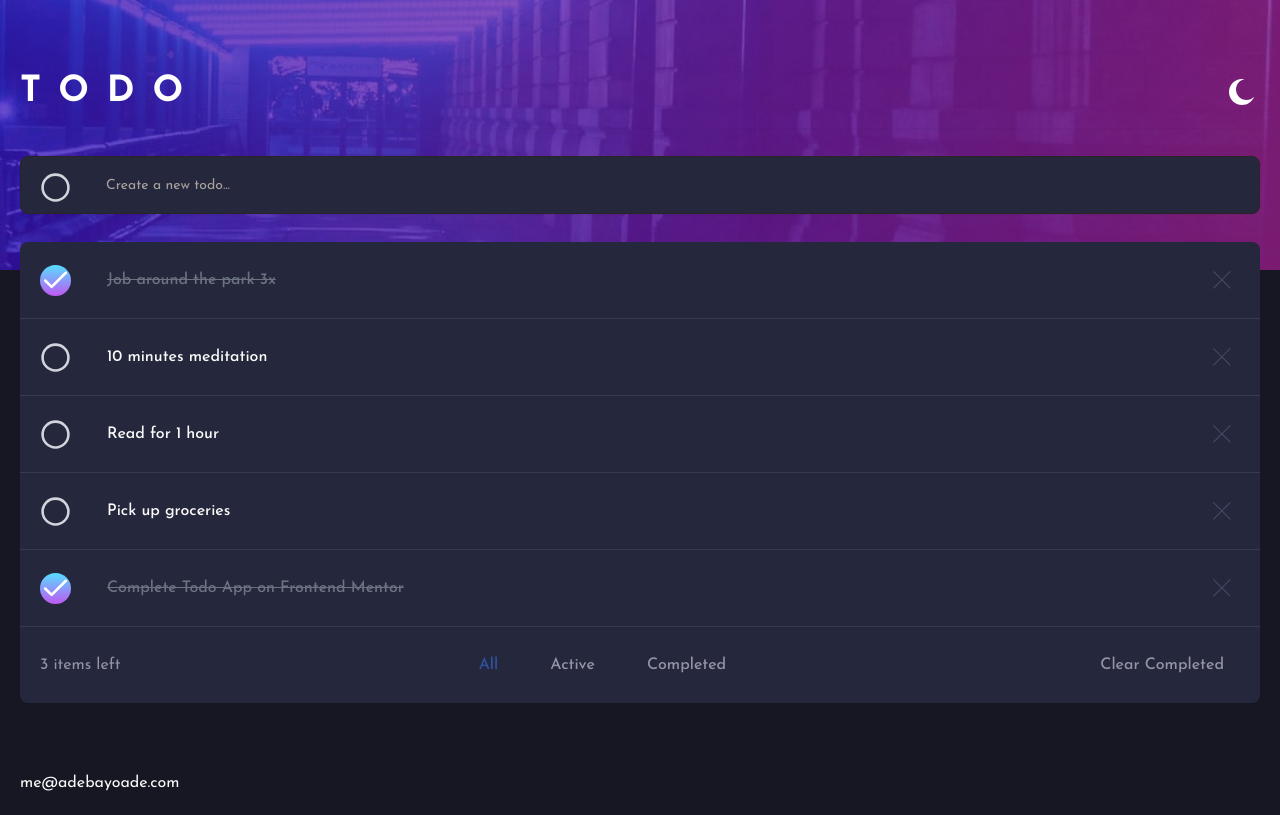
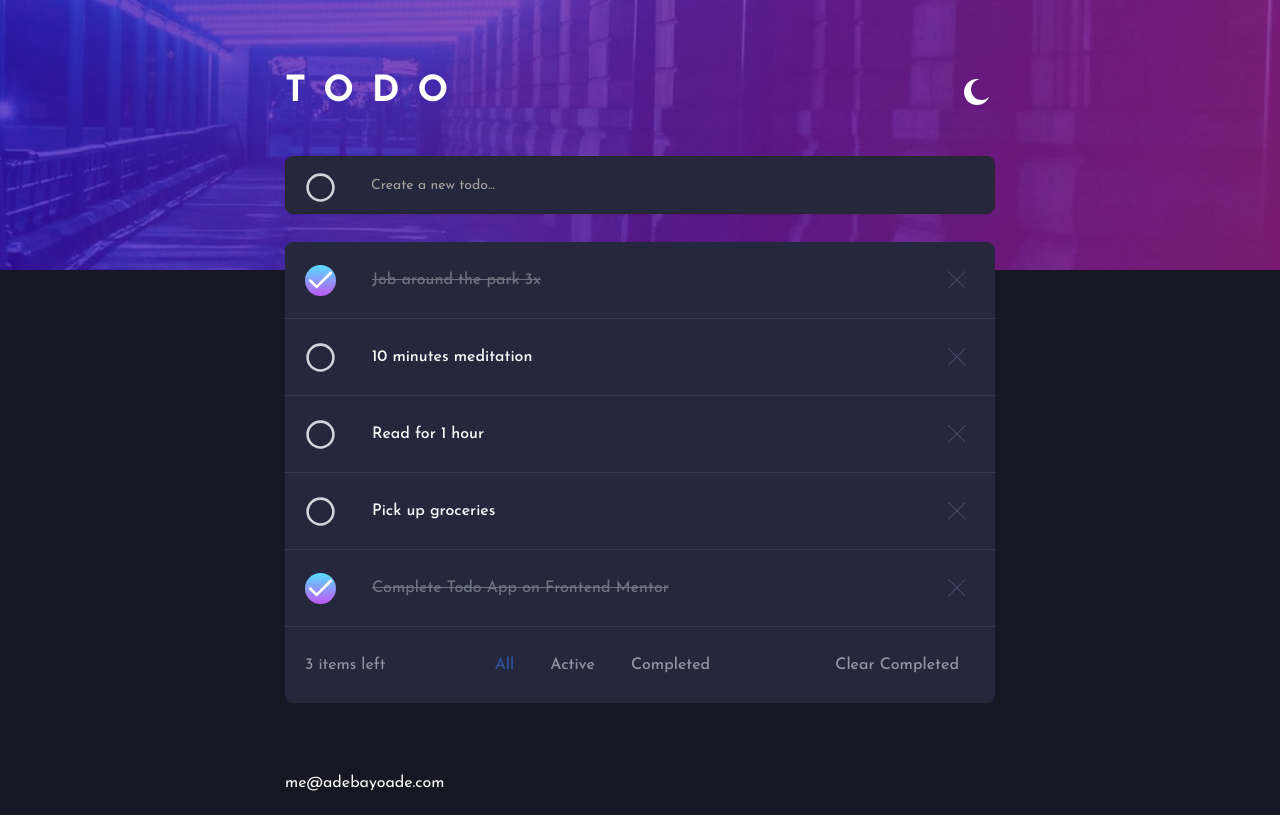
Before and after one commit to adebayoade/todo-app, a React (Vite) app: page / in a window 1280 px wide. Built offline with nearby package versions, Linux system fonts and the light colour scheme.

Commit message:
fixed content width

```diff
--- a/src/components/ui/footer/index.tsx
+++ b/src/components/ui/footer/index.tsx
@@ -2,7 +2,7 @@ import { Link } from 'react-router-dom';
 
 export function Footer() {
   return (
-    <footer className="mt-12 container">
+    <footer className="mt-12 container max-w-[750px]">
       <div className="py-5">
         <Link className="has-line-after" to="mailto:me@adebayoade.com">
           me@adebayoade.com
--- a/src/pages/home/index.tsx
+++ b/src/pages/home/index.tsx
@@ -56,7 +56,7 @@ export function Home() {
             : "bg-[url('/images/bg-desktop-light.jpg')]"
         } bg-cover`}
       >
-        <div className="pt-14 container flex flex-col gap-7">
+        <div className="pt-14 container max-w-[750px] flex flex-col gap-7">
           <Navbar />
 
           <form onSubmit={handleSubmit} className="relative">
@@ -79,7 +79,7 @@ export function Home() {
         </div>
       </header>
 
-      <section className="container flex flex-col gap-5 -mt-7">
+      <section className="container max-w-[750px] flex flex-col gap-5 -mt-7">
         <div
           className={`rounded-lg ${theme === 'dark' ? 'bg-veryDarkDesaturatedBlue' : 'bg-white'}`}
         >
@@ -94,7 +94,7 @@ export function Home() {
               {pendingTodos || 0} {pendingTodos > 0 ? 'items' : 'item'} left
             </span>
 
-            <div className="hidden lg:flex gap-5">
+            <div className="hidden lg:flex gap-1">
               <Button
                 onClick={() => handleFilterChange('all')}
                 disabled={filter === 'all'}
@@ -127,7 +127,11 @@ export function Home() {
           </div>
         </div>
 
-        <div className="flex lg:hidden justify-around gap-5">
+        <div
+          className={`rounded-lg p-3 flex lg:hidden justify-evenly gap-0 ${
+            theme === 'dark' ? 'bg-veryDarkDesaturatedBlue' : 'bg-white'
+          }`}
+        >
           <Button
             onClick={() => handleFilterChange('all')}
             disabled={filter === 'all'}
```
